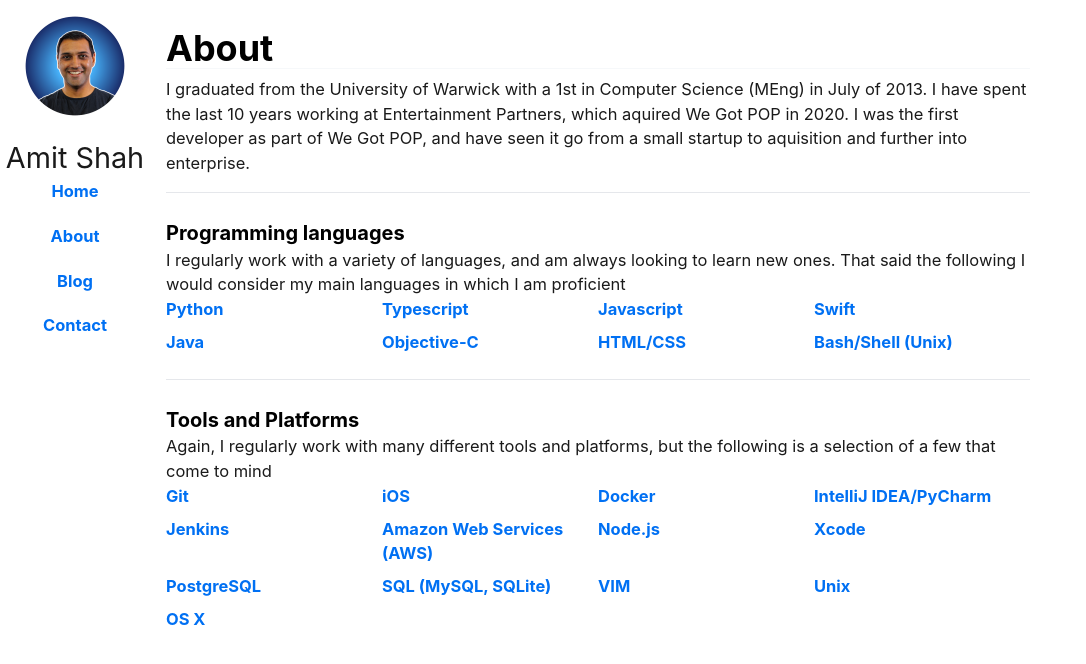
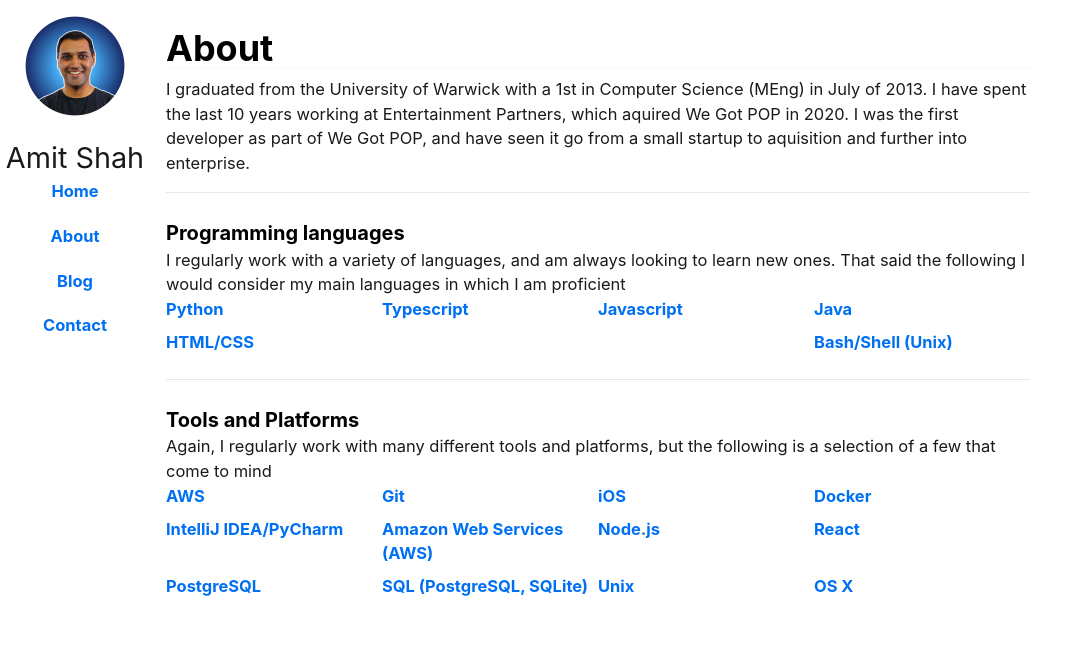
Before and after one commit to Amwam/amwam.github.io, a Next.js app: page /about in a window 1280 px wide. Shown: the top 664 px of the page, without its empty margins (0-1086 px from the left). Built offline with nearby package versions, Linux system fonts and the light colour scheme.

Commit message:
Some minor updates

```diff
--- a/package.json
+++ b/package.json
@@ -24,7 +24,7 @@
     "prettier": "^3.5.3",
     "typescript": "^5.8.3"
   },
-  "packageManager": "yarn@4.6.0",
+  "packageManager": "yarn@4.9.1",
   "resolutions": {
     "@types/react": "19.1.0"
   }
--- a/pages/about.tsx
+++ b/pages/about.tsx
@@ -16,16 +16,8 @@ const LANGUAGES = [
     link: 'http://jquery.com/',
   },
   {
-    name: 'Swift',
-    link: 'https://swift.org/',
-  },
-  {
     name: 'Java',
     link: 'http://www.java.com/',
-  },
-  {
-    name: 'Objective-C',
-    link: 'https://developer.apple.com/library/mac/documentation/cocoa/conceptual/ProgrammingWithObjectiveC/Introduction/Introduction.html',
   },
   {
     name: 'HTML/CSS',
@@ -38,6 +30,7 @@ const LANGUAGES = [
 ];
 
 const TOOLS = [
+  { name: "AWS", link: "https://aws.amazon.com" },
   {
     name: 'Git',
     link: 'http://git-scm.com/',
@@ -55,10 +48,6 @@ const TOOLS = [
     link: 'http://www.jetbrains.com/idea/',
   },
   {
-    name: 'Jenkins',
-    link: 'https://jenkins-ci.org/',
-  },
-  {
     name: 'Amazon Web Services (AWS)',
     link: 'http://aws.amazon.com/',
   },
@@ -67,20 +56,16 @@ const TOOLS = [
     link: 'https://nodejs.org',
   },
   {
-    name: 'Xcode',
-    link: 'https://developer.apple.com/xcode/',
+    name: 'React',
+    link: 'https://react.dev',
   },
   {
     name: 'PostgreSQL',
     link: 'http://www.postgresql.org/',
   },
   {
-    name: 'SQL (MySQL, SQLite)',
+    name: 'SQL (PostgreSQL, SQLite)',
     link: 'http://en.wikipedia.org/wiki/SQL',
-  },
-  {
-    name: 'VIM',
-    link: 'http://vim.org',
   },
   {
     name: 'Unix',
```
Also changed, not shown: .yarnrc.yml.
